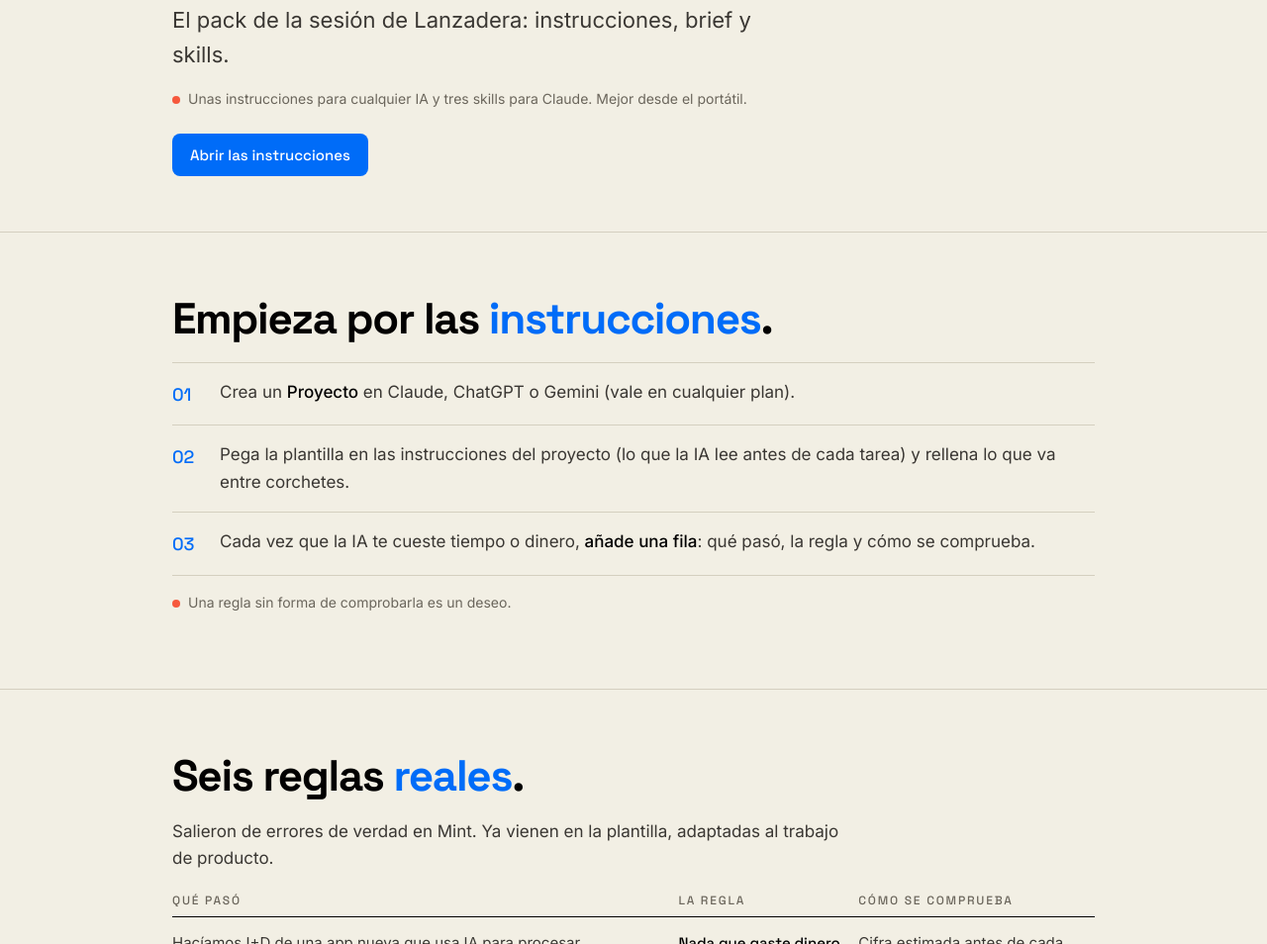
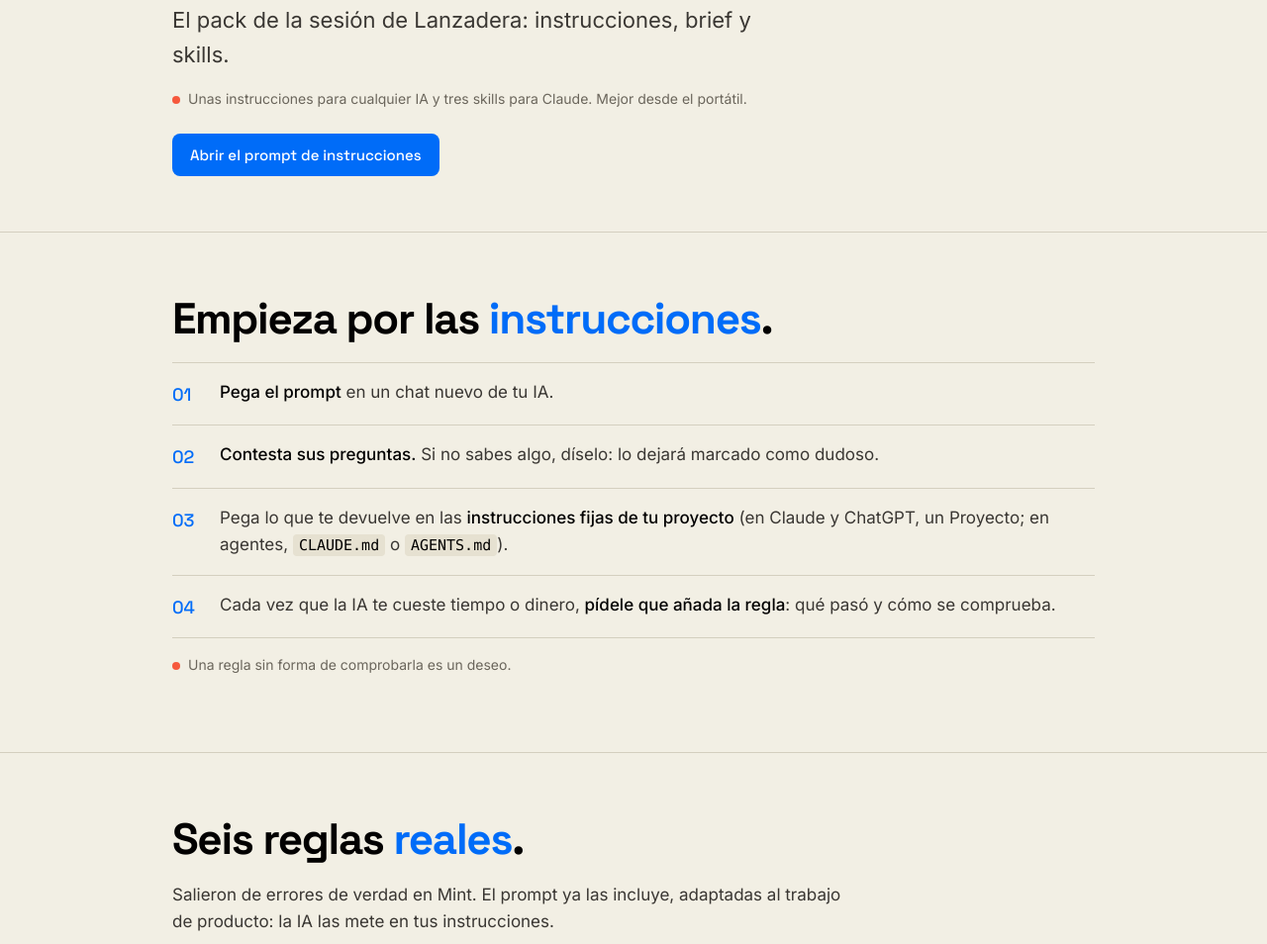
Before and after one commit to ManuLorenzzo/flujo-ia-producto, a plain HTML site: page index.html in a window 1280 px wide. Shown: the part 313-1267 px from the top of the page at 99% size. Drawn offline with Linux system fonts and the light colour scheme.

Commit message:
La plantilla pasa a ser un prompt que te escribe las instrucciones
Co-Authored-By: Claude Opus 5.5 <noreply@anthropic.com>

```diff
--- a/index.html
+++ b/index.html
@@ -93,7 +93,7 @@
     <p class="lead">El pack de la sesión de Lanzadera: instrucciones, brief y skills.</p>
     <p class="note">Unas instrucciones para cualquier IA y tres skills para Claude. Mejor desde el portátil.</p>
     <div class="links" style="margin-top:24px">
-      <a class="btn" href="plantilla-instrucciones.md">Abrir las instrucciones</a>
+      <a class="btn" href="prompt-instrucciones.md">Abrir el prompt de instrucciones</a>
     </div>
   </div>
 </header>
@@ -102,9 +102,10 @@
   <div class="wrap">
     <h2>Empieza por las <span class="hl">instrucciones</span>.</h2>
     <ol class="steps">
-      <li><div>Crea un <b>Proyecto</b> en Claude, ChatGPT o Gemini (vale en cualquier plan).</div></li>
-      <li><div>Pega la plantilla en las instrucciones del proyecto (lo que la IA lee antes de cada tarea) y rellena lo que va entre corchetes.</div></li>
-      <li><div>Cada vez que la IA te cueste tiempo o dinero, <b>añade una fila</b>: qué pasó, la regla y cómo se comprueba.</div></li>
+      <li><div><b>Pega el prompt</b> en un chat nuevo de tu IA.</div></li>
+      <li><div><b>Contesta sus preguntas.</b> Si no sabes algo, díselo: lo dejará marcado como dudoso.</div></li>
+      <li><div>Pega lo que te devuelve en las <b>instrucciones fijas de tu proyecto</b> (en Claude y ChatGPT, un Proyecto; en agentes, <code>CLAUDE.md</code> o <code>AGENTS.md</code>).</div></li>
+      <li><div>Cada vez que la IA te cueste tiempo o dinero, <b>pídele que añada la regla</b>: qué pasó y cómo se comprueba.</div></li>
     </ol>
     <p class="note">Una regla sin forma de comprobarla es un deseo.</p>
   </div>
@@ -113,7 +114,7 @@
 <section>
   <div class="wrap">
     <h2>Seis reglas <span class="hl">reales</span>.</h2>
-    <p>Salieron de errores de verdad en Mint. Ya vienen en la plantilla, adaptadas al trabajo de producto.</p>
+    <p>Salieron de errores de verdad en Mint. El prompt ya las incluye, adaptadas al trabajo de producto: la IA las mete en tus instrucciones.</p>
     <table class="rules">
       <thead><tr><th>Qué pasó</th><th>La regla</th><th>Cómo se comprueba</th></tr></thead>
       <tbody>
@@ -185,7 +186,7 @@
       <li><div>En Claude, ve a <b>Personalizar → Skills</b>, pulsa <b>+</b> y sube el ZIP.</div></li>
       <li><div>Comprueba que aparece en la lista y está <b>activada</b>.</div></li>
     </ol>
-    <p class="note">Si la skill no aparece en tu plan, usa la plantilla en texto, que funciona en cualquiera.</p>
+    <p class="note">Si la skill no aparece en tu plan, usa el prompt, que funciona en cualquier IA.</p>
   </div>
 </section>
 
```
Also changed, not shown: 4 other files.
